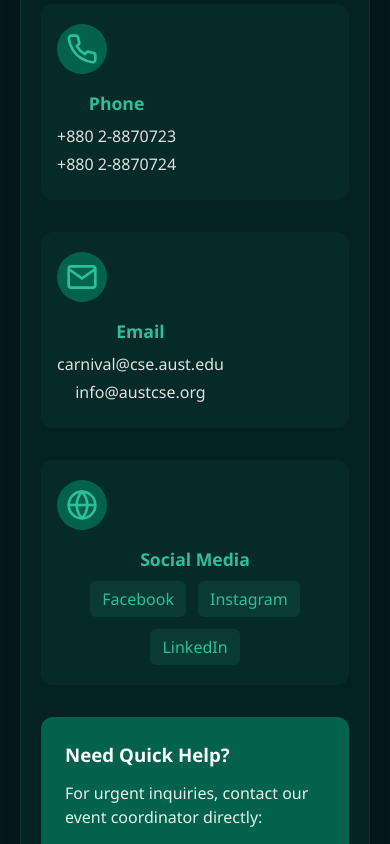
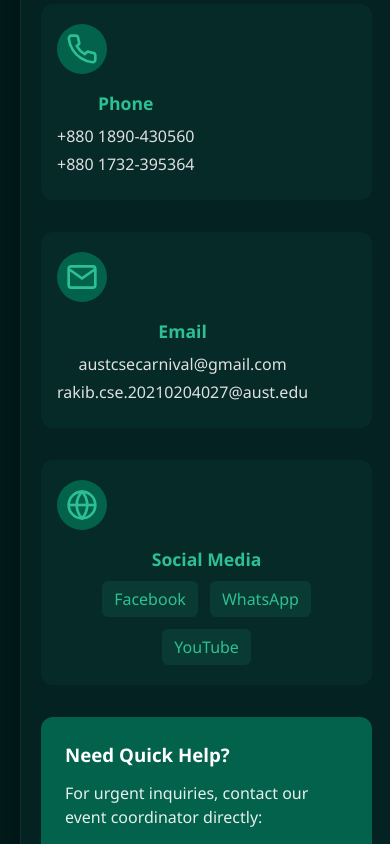
Before and after one commit to boraqio/aust-cse-carnival-website, a React (Vite) app: page /contact in a window 390 px wide. Shown: the part 1660-2504 px from the top of the page. Built offline with nearby package versions, Linux system fonts and the light colour scheme.

Commit message:
Update footer and contact info with new details
Replaced social media links in Footer and Contact pages with Facebook, WhatsApp, and YouTube. Updated event date, phone numbers, and email addresses to reflect current information for AUST CSE Carnival.

```diff
--- a/src/components/footer/Footer.jsx
+++ b/src/components/footer/Footer.jsx
@@ -3,13 +3,12 @@ import { Link } from 'react-router-dom';
 import { motion } from 'framer-motion';
 import {
   FiFacebook,
-  FiInstagram,
-  FiLinkedin,
   FiMail,
   FiPhone,
   FiMapPin,
   FiExternalLink
 } from 'react-icons/fi';
+import { FaWhatsapp, FaYoutube } from 'react-icons/fa';
 import styles from './Footer.module.css';
 import siteLogo from '../../assets/images/site_logo.png';
 
@@ -25,20 +24,20 @@ const socialLinks = [
   {
     name: 'Facebook',
     icon: FiFacebook,
-    url: 'https://facebook.com/austcse',
+    url: 'https://facebook.com/austcsecarnivalofficial',
     color: '#1877F2'
   },
   {
-    name: 'Instagram',
-    icon: FiInstagram,
-    url: 'https://instagram.com/austcse',
-    color: '#E4405F'
+    name: 'WhatsApp',
+    icon: FaWhatsapp,
+    url: 'https://wa.me/8801890430560',
+    color: '#25D366'
   },
   {
-    name: 'LinkedIn',
-    icon: FiLinkedin,
-    url: 'https://linkedin.com/company/aust-cse',
-    color: '#0A66C2'
+    name: 'YouTube',
+    icon: FaYoutube,
+    url: 'https://youtube.com/playlist?list=PL5qPo7BnQjCBElhY9ciX6k3cP_-c-awzv&si=amj90SjwH3JjN798',
+    color: '#FF0000'
   }
 ];
 
@@ -46,14 +45,14 @@ const contactInfo = [
   {
     icon: FiMail,
     label: 'Email',
-    value: 'info@austcse.org',
-    link: 'mailto:info@austcse.org'
+    value: 'austcsecarnival@gmail.com',
+    link: 'mailto:austcsecarnival@gmail.com'
   },
   {
     icon: FiPhone,
     label: 'Phone',
-    value: '+880 123 456 789',
-    link: 'tel:+880123456789'
+    value: '+880 1890-430560',
+    link: 'tel:+8801890430560'
   },
   {
     icon: FiMapPin,
@@ -180,7 +179,7 @@ const Footer = () => {
             <div className={styles.eventInfo}>
               <div className={styles.eventItem}>
                 <span className={styles.eventLabel}>Date:</span>
-                <span className={styles.eventValue}>Coming Soon</span>
+                <span className={styles.eventValue}>21-28 August</span>
               </div>
               <div className={styles.eventItem}>
                 <span className={styles.eventLabel}>Venue:</span>
--- a/src/pages/contact/Contact.jsx
+++ b/src/pages/contact/Contact.jsx
@@ -169,8 +169,8 @@ const Contact = () => {
                     </div>
                     <div className={styles.infoContent}>
                       <h3>Phone</h3>
-                      <p>+880 2-8870723</p>
-                      <p>+880 2-8870724</p>
+                      <p>+880 1890-430560</p>
+                      <p>+880 1732-395364</p>
                     </div>
                   </div>
 
@@ -180,8 +180,8 @@ const Contact = () => {
                     </div>
                     <div className={styles.infoContent}>
                       <h3>Email</h3>
-                      <p>carnival@cse.aust.edu</p>
-                      <p>info@austcse.org</p>
+                      <p>austcsecarnival@gmail.com</p>
+                      <p>rakib.cse.20210204027@aust.edu</p>
                     </div>
                   </div>
 
@@ -192,9 +192,9 @@ const Contact = () => {
                     <div className={styles.infoContent}>
                       <h3>Social Media</h3>
                       <div className={styles.socialLinks}>
-                        <a href="#" className={styles.socialLink}>Facebook</a>
-                        <a href="#" className={styles.socialLink}>Instagram</a>
-                        <a href="#" className={styles.socialLink}>LinkedIn</a>
+                        <a href="https://facebook.com/austcsecarnivalofficial" className={styles.socialLink}>Facebook</a>
+                        <a href="https://wa.me/8801890430560" className={styles.socialLink}>WhatsApp</a>
+                        <a href="https://youtube.com/playlist?list=PL5qPo7BnQjCBElhY9ciX6k3cP_-c-awzv&si=amj90SjwH3JjN798" className={styles.socialLink}>YouTube</a>
                       </div>
                     </div>
                   </div>
@@ -206,8 +206,8 @@ const Contact = () => {
                   <p>For urgent inquiries, contact our event coordinator directly:</p>
                   <div className={styles.coordinatorInfo}>
                     <strong>Event Coordinator</strong>
-                    <p>Phone: +880 1711-123456</p>
-                    <p>Email: coordinator@austcse.org</p>
+                    <p>Phone: +880 1890-430560</p>
+                    <p>Email: rakib.cse.20210204027@aust.edu</p>
                   </div>
                 </div>
               </div>
```
